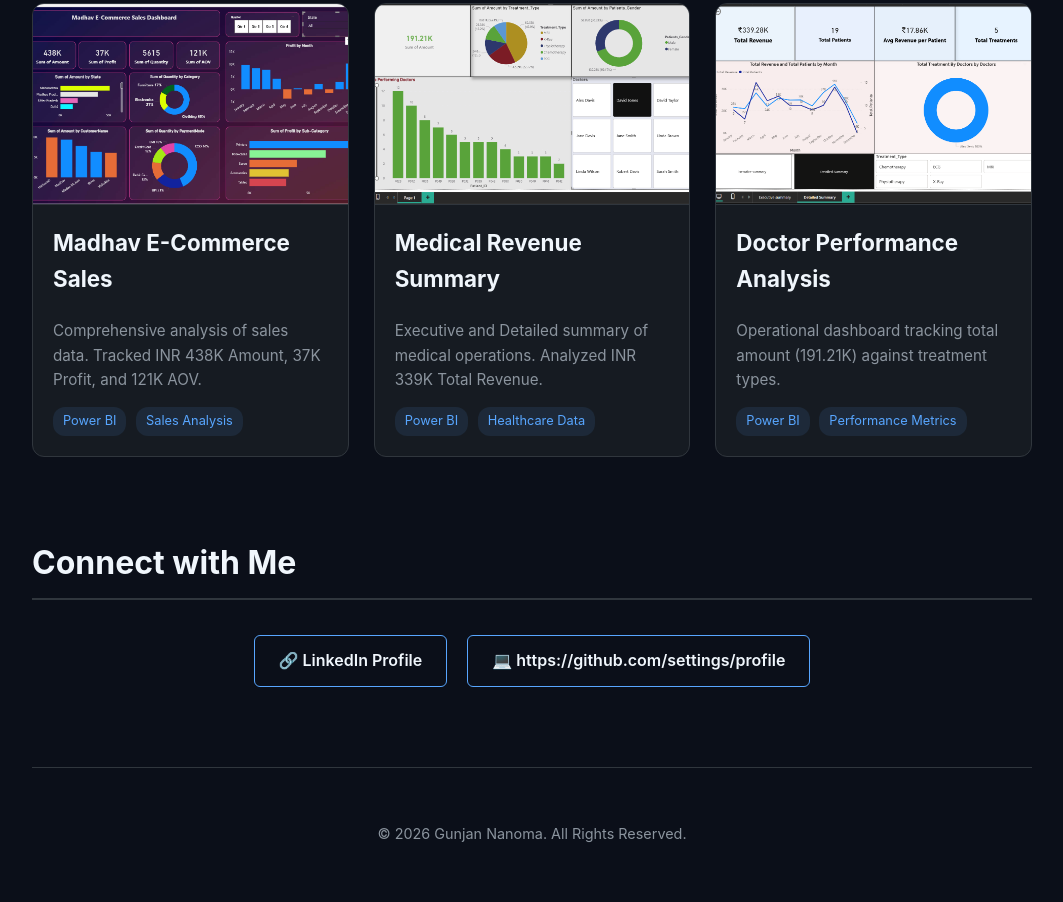
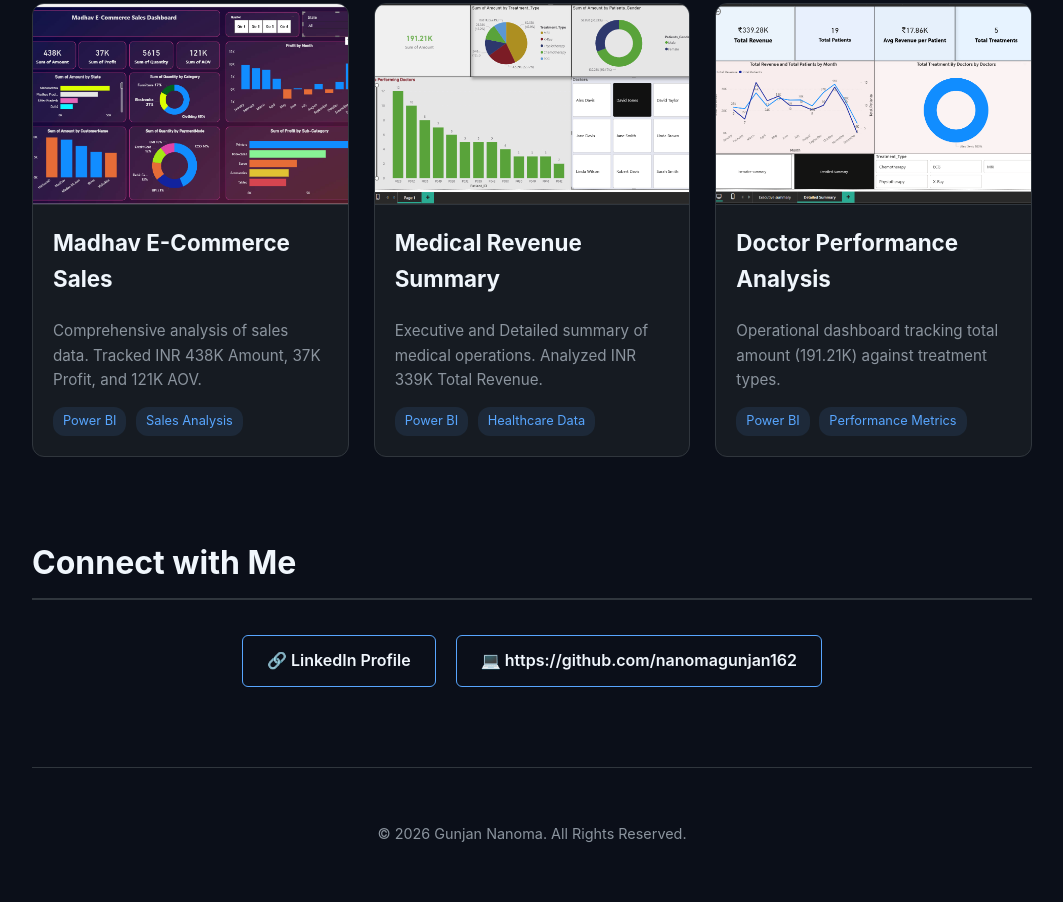
Before and after one commit to nanomagunjan162/My-Portfolio, a plain HTML site: page index.html in a window 1280 px wide. Shown: the part 1167-2069 px from the top of the page, without its empty margins (108-1171 px from the left). Drawn offline with Linux system fonts and the light colour scheme.

Commit message:
Update index.html

```diff
--- a/index.html
+++ b/index.html
@@ -291,7 +291,7 @@
                 </a>
 
                 <a href="#" target="_blank" class="btn">
-                    💻 https://github.com/settings/profile
+                    💻 https://github.com/nanomagunjan162
                 </a>
             </div>
         </section>
```
